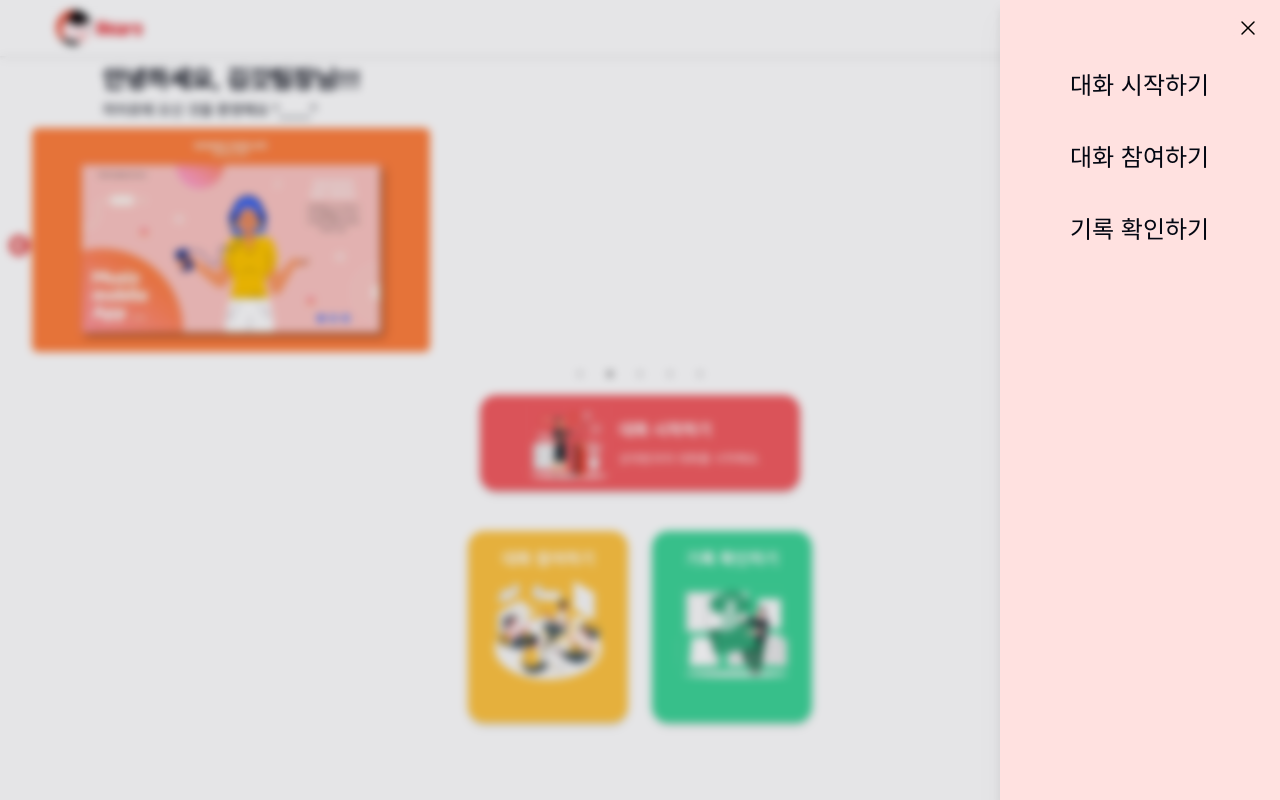
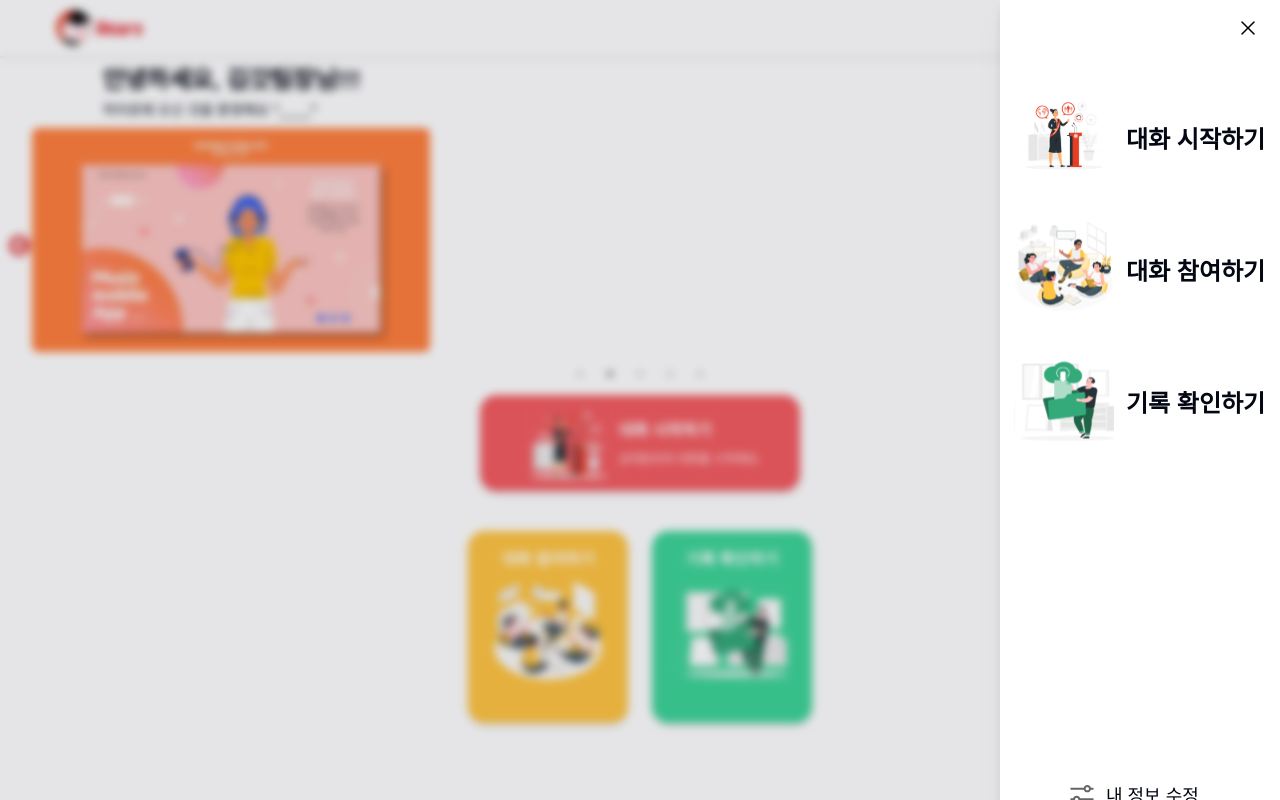
Before and after one commit to team-siksik/hearo, a React (Vite) app in the folder frontend/hearo_web/: page / in a window 1280 px wide. Both pictures are taken after a click on the button 1210 px from the left and 28 px from the top of the page. Built offline with nearby package versions, Linux system fonts and the light colour scheme; no server answers.

Commit message:
[S08P31A603-290] Feat : 오른쪽 navbar 이미지 등록 및 스타일 수정
상세설명
-

```diff
--- a/frontend/hearo_web/src/components/common/Navbar/Navbar.tsx
+++ b/frontend/hearo_web/src/components/common/Navbar/Navbar.tsx
@@ -4,7 +4,11 @@ import { Bars3Icon, XMarkIcon } from "@heroicons/react/24/solid";
 import Test1 from "@/assets/Hearo_logo.png"
 import { AnimatePresence, motion, useCycle } from "framer-motion";
 import { SelectedPage } from "@/types/types";
-import { ClassNames } from "@emotion/react";
+import { ReactComponent as Start } from "@/assets/start_conver.svg";
+import { ReactComponent as Join } from "@/assets/join_conver.svg";
+import { ReactComponent as Check } from "@/assets/check_conver.svg";
+import { ReactComponent as SettingIcon} from "@/assets/SettingIcon.svg";
+import { ReactComponent as LogoutIcon} from "@/assets/LogoutIcon.svg";
 
 interface PropsType {
   selectedPage: SelectedPage;
@@ -16,10 +20,12 @@ const Navbar = ({selectedPage, setSelectedPage }: PropsType) => {
   const flexBetween = "flex items-center justify-between";
   const [isMenuToggled, setIsMenuToggled] = useState<boolean>(false);
   const navbarBackground = "z-10 bg-white drop-shadow";
+
+
   const links = [
-    { name: "대화 시작하기", to: "comm", id:1},
-    { name: "대화 참여하기", to: "comm", id:2},
-    { name: "기록 확인하기", to: "records", id:3},
+    { image: <Start width={100} height={100}/>,  name: "대화 시작하기", to: "comm", id:1},
+    { image: <Join width={100} height={100} />, name: "대화 참여하기", to: "comm", id:2},
+    { image: <Check width={100} height={100}/>, name: "기록 확인하기", to: "records", id:3},
     // 로그아웃 만들어야 함
     // { name: "대화 시작하기", to: "records", id:4}
   ]
@@ -105,7 +111,7 @@ const Navbar = ({selectedPage, setSelectedPage }: PropsType) => {
           }
         }}>
           <motion.div
-            className="fixed right-0 bottom-0 z-40 h-full w-[280px] bg-primary-100 drop-shadow-xl"
+            className="fixed right-0 bottom-0 z-40 h-full w-[280px] bg-white drop-shadow-xl"
             initial="closed"
             animate='open'
             exit='closed'
@@ -114,15 +120,16 @@ const Navbar = ({selectedPage, setSelectedPage }: PropsType) => {
             {/* CLOSE ICON */}
               <motion.div className="flex justify-end h-14 p-2" variants={itemVariants}>
                 <button
-                  className="rounded-full bg-primary-100 mt-1 mr-2 h-8 p-1"
+                  className="rounded-full bg-white mt-1 mr-2 h-8 p-1"
                   onClick={() => setIsMenuToggled(!isMenuToggled)}>
                     <XMarkIcon className="h-6 w-6 text-black" />
                 </button>
               </motion.div>
 
-        {/* MENU ITEMS */}
-        <div className="mt-[5%] ml-[25%] flex flex-col gap-10 text-2xl">
-          {links.map(({ name, to, id }) => (
+
+        {/* Navbar 메뉴 */}
+        <div className="mt-[10%] mx-[5%] flex flex-col gap-5">
+          {links.map(({ image, name, to, id }) => (
             <motion.a
               key={id}
               href={to}
@@ -130,32 +137,38 @@ const Navbar = ({selectedPage, setSelectedPage }: PropsType) => {
               whileTap={{ scale: 0.95}}
               variants={itemVariants}
               >
-              {name}
+            <div className="flex flex-row w-full space-x-12">
+              <span className="w-6 h-6">{image}</span>
+              <span className="text-2xl font-bold w-full h-28 pl-10 py-4 pt-10">{name}</span>
+            </div>
             </motion.a>
            ))}
         </div>
         <motion.div
-          className="mt-[100%] flex flex-col gap-3 text-lg"
+          className="flex flex-col gap-3 text-lg"
           variants={itemVariants}
           >
           <motion.div
             whileHover={{ scale: 1.1 }}
             whileTap={{ scale: 0.95}}
-            className="mt-[100%] flex flex-col gap-3 text-lg"
+            className="mt-[115%] mx-[25%] flex flex-row gap-3 text-lg"
             variants={itemVariants}
             >
+          <SettingIcon className="h-6 w-6"/>
           <button onClick={handleMypageClick}>내 정보 수정</button>
           </motion.div>
           <motion.div
             whileHover={{ scale: 1.1 }}
             whileTap={{ scale: 0.95}}
-            className="flex flex-col gap-3 text-lg"
+            className="flex mx-[25%] flex-row gap-3 text-lg"
             variants={itemVariants}
             >
-          <button onClick={handleLogoutClick}>로그아웃</button>
+            <LogoutIcon className="h-6 w-6"/>
+            <button onClick={handleLogoutClick}>로그아웃</button>
           </motion.div>
         </motion.div>
       </motion.div>
+      {/* 뒷배경 흐리게 */}
       <motion.div
         className="fixed z-30 w-full h-full bg-slate-950 bg-opacity-10 backdrop-blur-sm"
         initial="closed"
```
